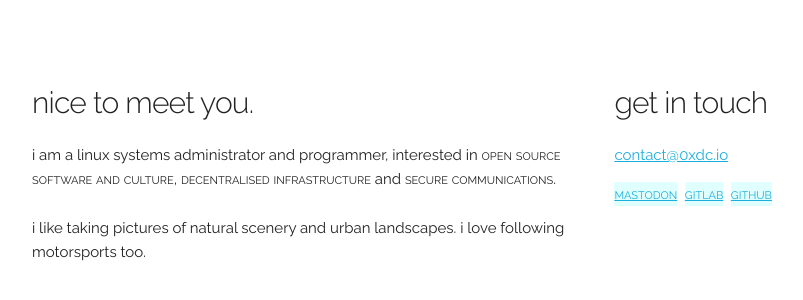
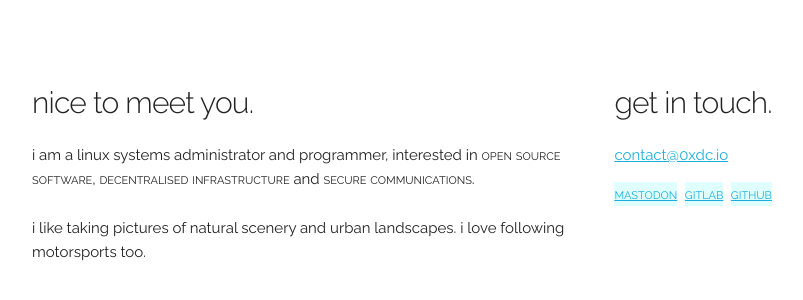
Before and after one commit to 0xdc/0xdc.io-fe, a Django app: template frontend/templates/frontend/index.html in a window 1280 px wide. Shown: the part 326-626 px from the top of the page, without its empty margins (128-931 px from the left). Run offline with Django 3.2, Linux system fonts and the light colour scheme; the template is opened without the code that fills it, so the values that code supplies are empty.

Commit message:
Edit template

```diff
--- a/frontend/templates/frontend/index.html
+++ b/frontend/templates/frontend/index.html
@@ -35,7 +35,7 @@
         <h4>nice to meet you.</h4>
         <p>
             i am a linux systems administrator and programmer, interested in
-            <span>open source software and culture</span>,
+            <span>open source software</span>,
             <span>decentralised infrastructure</span> and
             <span>secure communications</span>.
         </p>
@@ -46,7 +46,7 @@
       </div>
 
       <div class="five columns">
-        <h4>get in touch</h4>
+        <h4>get in touch.</h4>
         <div id="hcard-0xdc" class="vcard">
             <a class="email" href="mailto:contact@0xdc.io">contact@0xdc.io</a>
         </div>
```
